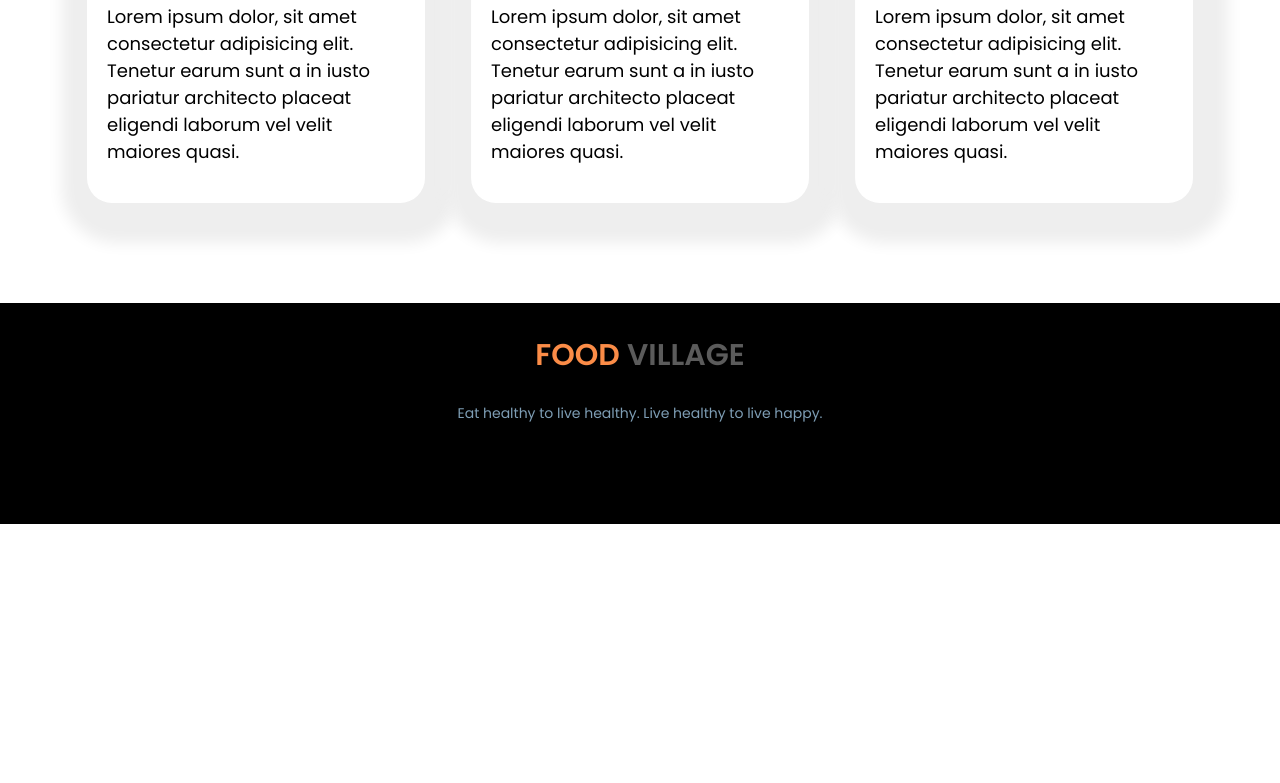
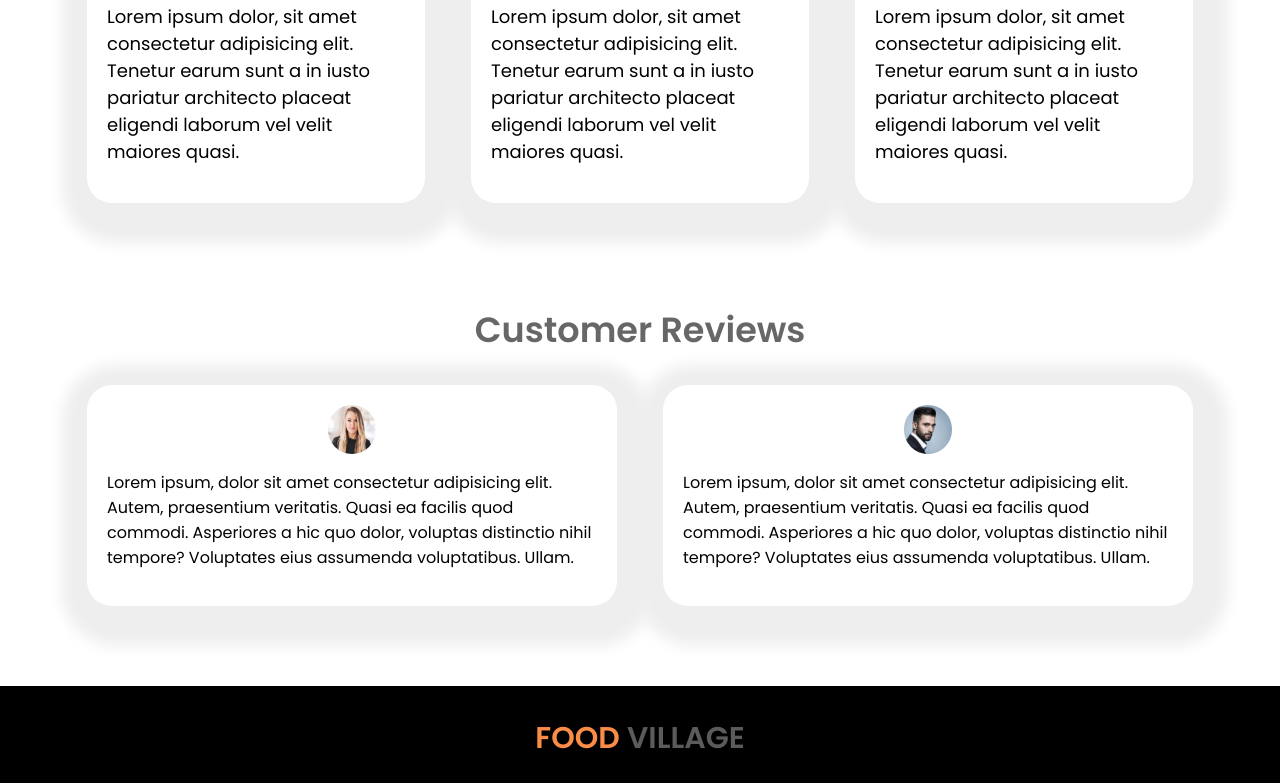
Before and after one commit to shafiq2001/Food-Village, a plain HTML site: page index.html in a window 1280 px wide. Shown: the part 1987-2770 px from the top of the page. Before the commit the page ends 2511 px from the top, so only its background shows below. Drawn offline with Linux system fonts and the light colour scheme.

Commit message:
customer reviews add

```diff
--- a/index.html
+++ b/index.html
@@ -13,6 +13,7 @@
 </head>
 
 <body>
+    <!-- Head section html code here  -->
     <section class="d-flex sec_padding head_section">
         <div class="hf_width head_content">
             <h1 class="header"><span class="color_orange">Skip</span> The Diet, <br> Just Eat Healthy With Food Village
@@ -26,6 +27,7 @@
         </div>
     </section>
 
+    <!-- about us section html code here  -->
     <section class="d-flex about_sec sec_padding">
         <div class="hf_width">
             <img src="images/female/6667872_preview-removebg-preview.png" alt="">
@@ -38,12 +40,13 @@
         </div>
     </section>
 
+    <!-- recipe section html code here  -->
     <section class="sec_padding" style="margin-bottom: 100px;">
         <div class="recipe_content txt_center">
             <h2 class="heading">Our Recipies</h2>
             <p class="content">Lorem ipsum dolor, sit amet consectetur adipisicing elit. Tenetur earum sunt a in iusto pariatur architecto placeat eligendi laborum vel velit maiores quasi.</p>
         </div>
-        <div class="d-flex card_wraper">
+        <div class="d-flex mr-5p">
             <div class="card">
                 <img src="images/food/Project Cover.jpg" alt="">
                 <h2>Recipie Title</h2>
@@ -62,6 +65,24 @@
         </div>
     </section>
 
+    <!-- customer reviews section code here  -->
+
+    <section class="mr-5p">
+        <div>
+            <h2 class="heading txt_center">Customer Reviews</h2>
+        </div>
+        <div class="d-flex">
+            <div class="hf_width review">
+                <img src="images/review/download.jpg" alt="">
+                <p>Lorem ipsum, dolor sit amet consectetur adipisicing elit. Autem, praesentium veritatis. Quasi ea facilis quod commodi. Asperiores a hic quo dolor, voluptas distinctio nihil tempore? Voluptates eius assumenda voluptatibus. Ullam.</p>
+            </div>
+            <div class="hf_width review">
+                <img src="images/review/ffffff.jpg" alt="">
+                <p>Lorem ipsum, dolor sit amet consectetur adipisicing elit. Autem, praesentium veritatis. Quasi ea facilis quod commodi. Asperiores a hic quo dolor, voluptas distinctio nihil tempore? Voluptates eius assumenda voluptatibus. Ullam.</p>
+            </div>
+        </div>
+    </section>
+
     <!-- Footer html code here -->
     <footer class="txt_center">
         <h2> <span class="color_orange">FOOD</span> VILLAGE</h2>
--- a/style.css
+++ b/style.css
@@ -68,6 +68,10 @@ a {
   width: 100%;
 }
 
+.mr-5p {
+  margin: 0 5%;
+}
+
 .head_content {
   padding-left: 8%;
 }
@@ -119,10 +123,6 @@ a {
   padding-bottom: 30px;
 }
 
-.card_wraper {
-  margin: 0% 5%;
-}
-
 .card {
   padding: 20px;
   border-radius: 25px;
@@ -141,8 +141,24 @@ a {
 
 /* Recipies section code start here */
 
+/* review section code start here  */
+.review {
+  padding: 20px;
+  border-radius: 25px;
+  margin: 0 2%;
+  box-shadow: 5px 10px 15px 30px #eeeeee;
+}
+
+.review img {
+  display: block;
+  margin: 0 auto;
+  width: 10%;
+  border-radius: 50%;
+}
+
 /* footer css code start here  */
 footer {
+  margin-top: 80px;
   background-color: #000000;
   margin-bottom: -15px;
 }
@@ -159,3 +175,4 @@ footer p {
   font-size: 14px;
   padding-bottom: 100px;
 }
+/* footer css code end here  */
```
Also changed, not shown: eeee.jpg (added), ffffff.jpg (added), images/review/download.jpg (added), images/review/eeee.jpg (added), images/review/ffffff.jpg (added).
